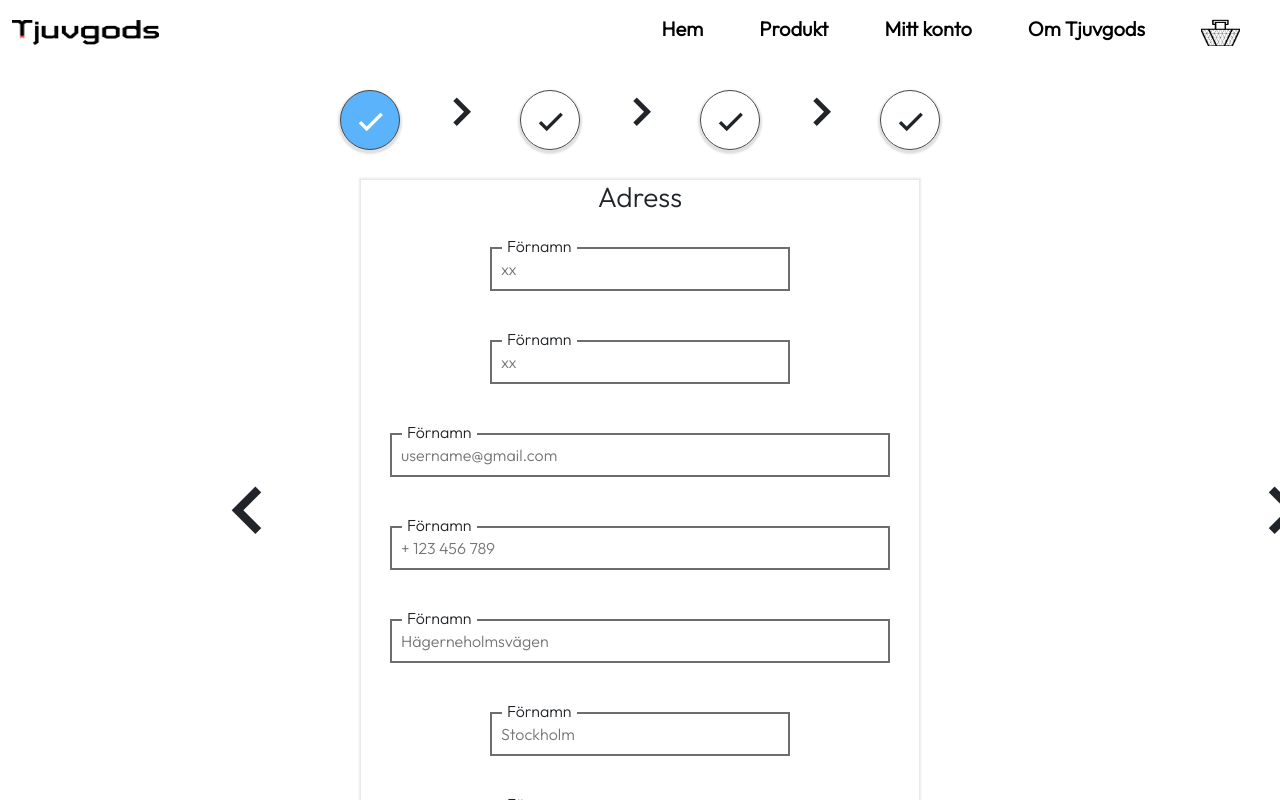
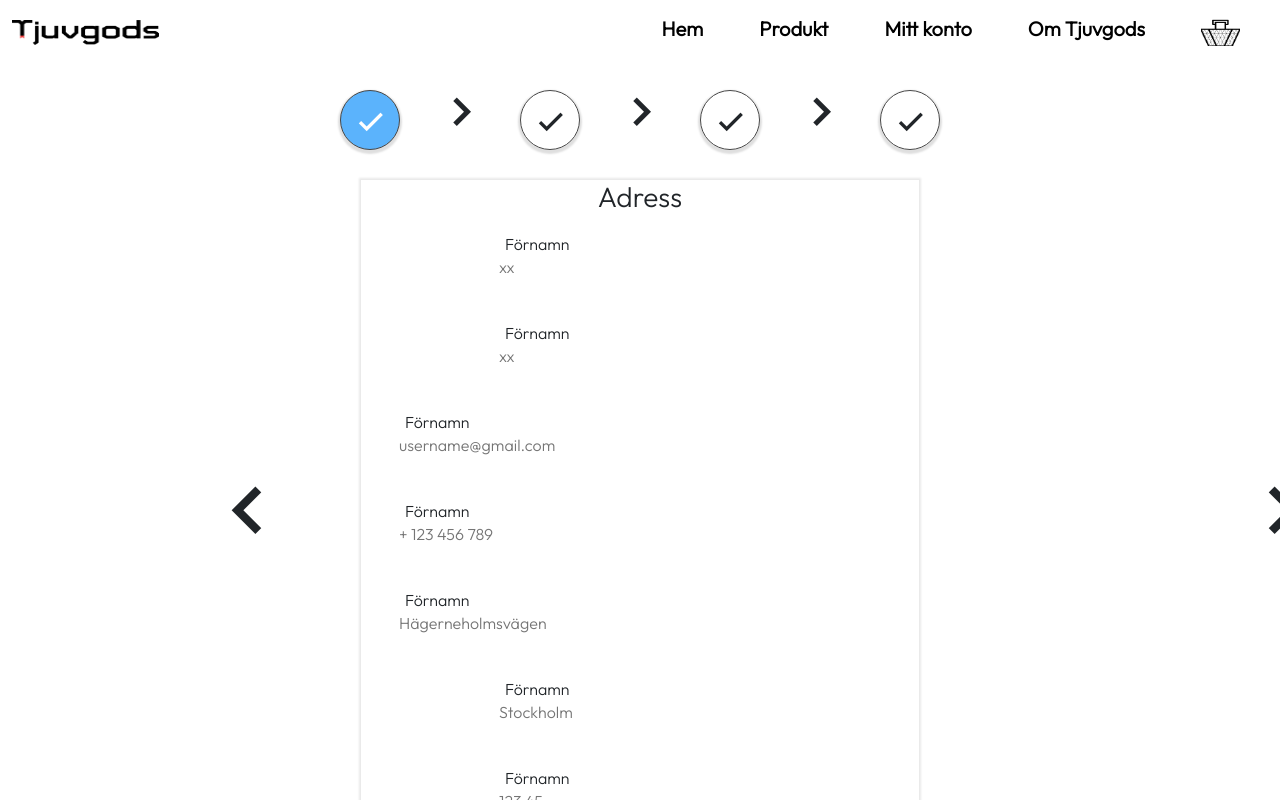
Before and after one commit to PhilipSamuelsson/Tjuvjakt, a Vue app: page /checkout in a window 1280 px wide. Shown: the top 800 px of the page. Built offline with nearby package versions, Linux system fonts and the light colour scheme; a web font is replaced by a local one.

Commit message:
Update CheckoutView.vue

```diff
--- a/src/views/CheckoutView.vue
+++ b/src/views/CheckoutView.vue
@@ -138,7 +138,7 @@
   <button @click="goToNextPage" class="vidare-btn" type="submit">Vidare</button>
 </template>
 
-<style>
+<style scoped>
 .circles {
   display: inline-block;
   align-items: center;
@@ -188,7 +188,6 @@ i[class="bx bx-check"] {
 
 label {
   position: relative;
-  border: solid rgb(109, 109, 109) 2px;
   padding: 7px;
   text-align: center;
   margin-top: 25px;
```
